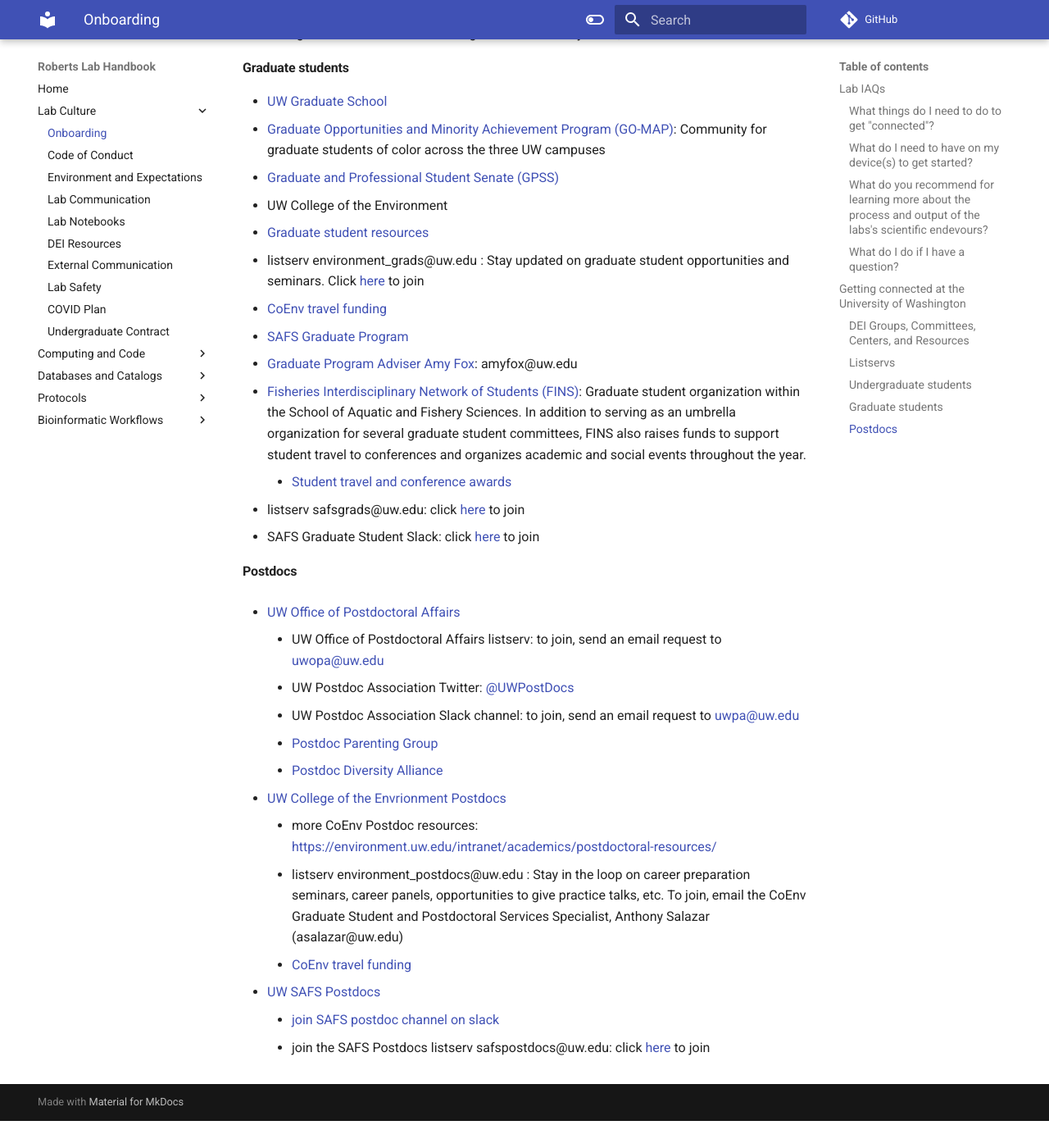
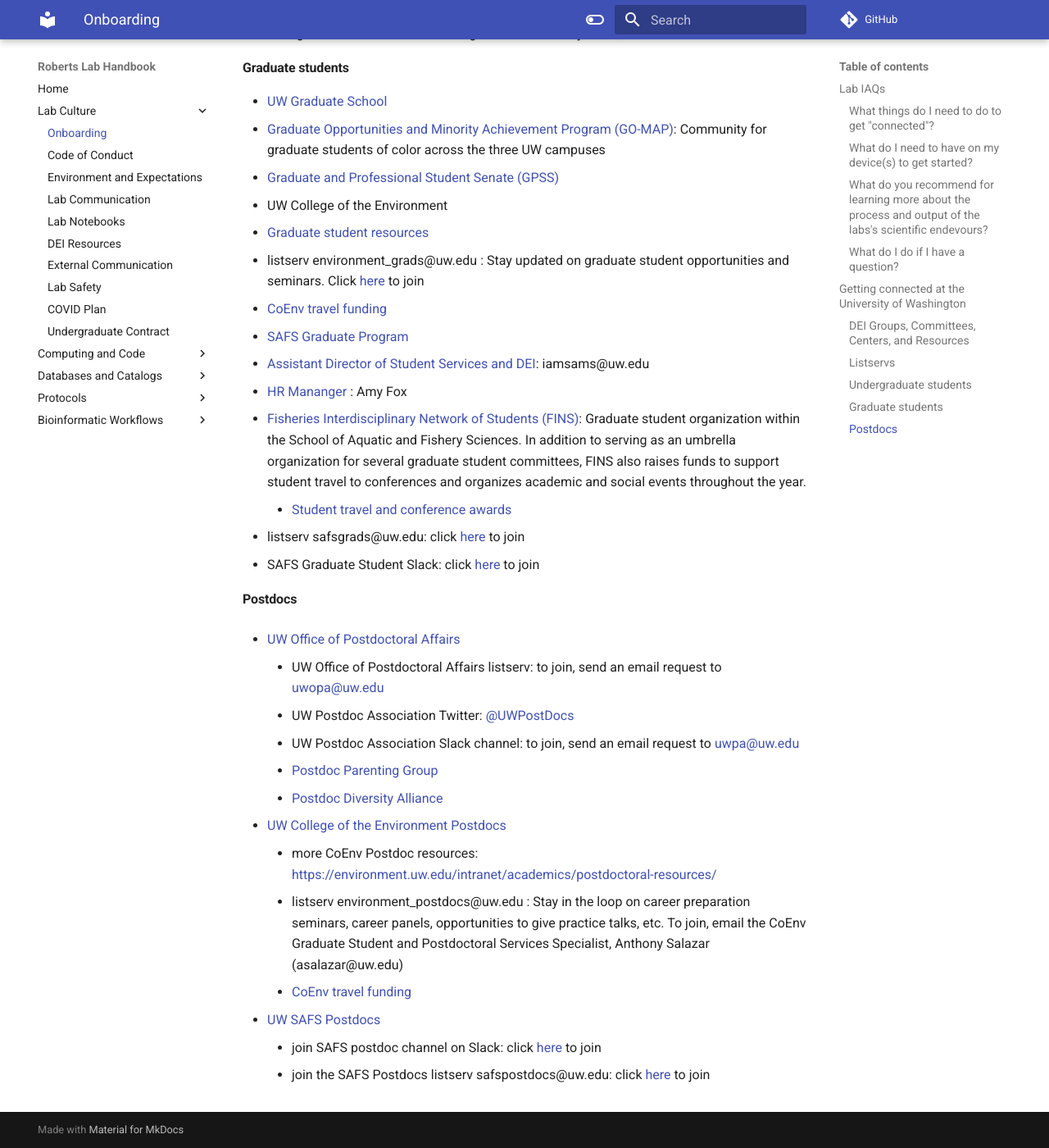
Before and after one commit to RobertsLab/resources, an MkDocs documentation site: the page built from docs/Onboarding.md, in a window 1280 px wide and 1400 px high, scrolled down 2036 px. Shown: the whole window at 82% size. Built offline with MkDocs 1.6.1 and Material for MkDocs 9.7.7, drawn with Linux system fonts in a browser that asks for light colours; comment, search, counter and statistics services are not loaded; before the commit the page ends 3403 px from its top, so only the background shows below that.

Commit message:
Update Onboarding.md
update hyperlinks

```diff
--- a/docs/Onboarding.md
+++ b/docs/Onboarding.md
@@ -86,7 +86,8 @@
   - [CoEnv travel funding](https://environment.uw.edu/students/student-resources/scholarships-funding/student-travel-meeting-fund/)
 
 - [SAFS Graduate Program](https://fish.uw.edu/students/graduate-program/)
-  - [Graduate Program Adviser Amy Fox](https://fish.uw.edu/students/advising/): amyfox@uw.edu
+  - [Assistant Director of Student Services and DEI](https://fish.uw.edu/students/advising/): iamsams@uw.edu
+  - [HR Mananger](amyfox@uw.edu) : Amy Fox
   - [Fisheries Interdisciplinary Network of Students (FINS)](https://fish.uw.edu/students/graduate-program/fins-fisheries-interdisciplinary-network-of-students/): Graduate student organization within the School of Aquatic and Fishery Sciences. In addition to serving as an umbrella organization for several graduate student committees, FINS also raises funds to support student travel to conferences and organizes academic and social events throughout the year.
     - [Student travel and conference awards](https://fish.uw.edu/students/graduate-program/fins-fisheries-interdisciplinary-network-of-students/student-awards/)
   - listserv safsgrads@uw.edu: click [here](http://mailman11.u.washington.edu/mailman/listinfo/safsgrads) to join
@@ -98,14 +99,14 @@
 	- UW Office of Postdoctoral Affairs listserv: to join, send an email request to [uwopa@uw.edu](uwopa@uw.edu)
 	- UW Postdoc Association Twitter: [@UWPostDocs](https://twitter.com/uwpostdocs?lang=en)
 	- UW Postdoc Association Slack channel: to join, send an email request to [uwpa@uw.edu](uwpa@uw.edu)
-	- [Postdoc Parenting Group](uwpa@uw.edu)
+	- [Postdoc Parenting Group](http://depts.washington.edu/uwpa/who-we-are-2/)
 	- [Postdoc Diversity Alliance](https://sites.uw.edu/uwpda)
 
-- [UW College of the Envrionment Postdocs](https://environment.uw.edu/research/postdoctoral-fellows/)
+- [UW College of the Environment Postdocs](https://environment.uw.edu/research/postdoctoral-fellows/)
 	- more CoEnv Postdoc resources: [https://environment.uw.edu/intranet/academics/postdoctoral-resources/](https://environment.uw.edu/intranet/academics/postdoctoral-resources/)
 	- listserv environment_postdocs@uw.edu : Stay in the loop on career preparation seminars, career panels, opportunities to give practice talks, etc. To join, email the CoEnv Graduate Student and Postdoctoral Services Specialist, Anthony Salazar (asalazar@uw.edu)
 	- [CoEnv travel funding](https://environment.uw.edu/students/student-resources/scholarships-funding/student-travel-meeting-fund/)
 
 - [UW SAFS Postdocs](https://fish.uw.edu/faculty-research/research/postdoctoralscholars/)
-	- [join SAFS postdoc channel on slack](https://safs-community.slack.com/archives/C011APE89FE)
+	- join SAFS postdoc channel on Slack: click [here](https://join.slack.com/t/safs-community/shared_invite/zt-uzytnche-1JagEpn8NxUEm6~tTi2izg) to join
 	- join the SAFS Postdocs listserv safspostdocs@uw.edu: click [here](http://mailman13.u.washington.edu/mailman/listinfo/safspostdocs) to join
```
